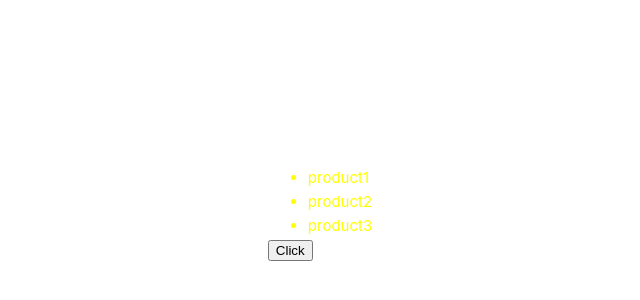
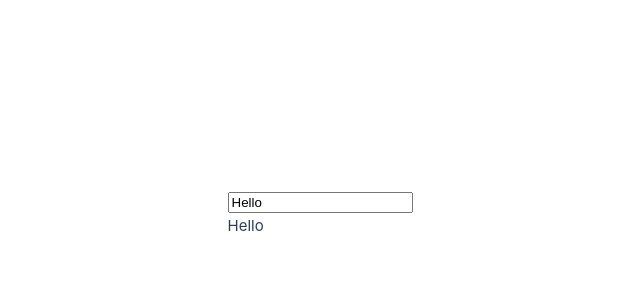
Before and after one commit to WildDeFox/Vue_Practice, a Vue app in the folder 01. Основы/Vue.1.0/: page / in a window 1280 px wide. Shown: the part 186-486 px from the top of the page, without its empty margins (320-960 px from the left). Built offline with nearby package versions, Linux system fonts and the light colour scheme.

Commit message:
Двусторонняя привязка данных к инпутам

```diff
--- a/01. Основы/Vue.1.0/src/App.vue
+++ b/01. Основы/Vue.1.0/src/App.vue
@@ -2,48 +2,17 @@
 export default {
   data() {
     return {
-      products: [
-        {
-          id: 1,
-          name: "product1",
-        },
-        {
-          id: 2,
-          name: "product2",
-        },
-        {
-          id: 3,
-          name: "product3",
-        },
-      ],
-      cssClasses: {
-        red: false,
-        active: true
-      }
-    };
-  },
-  methods: {
-    click: function() {
-      this.cssClasses.red = !this.cssClasses.red;
-      this.cssClasses.active = !this.cssClasses.active;
+      message: 'Hello'
     }
   }
+
 };
 </script>
 
 <template>
-  <ul>
-    <li :class="cssClasses" v-for="elem in products" :key="elem.id">{{ elem.name }}</li>
-  </ul>
-  <button @click="click">Click</button>
+  <input type="text" v-model="message">
+  <p>{{ message }}</p>
 </template>
 
 <style>
-.red {
-  color: red
-}
-
-.active {
-  color: yellow
-}
 </style>
```
